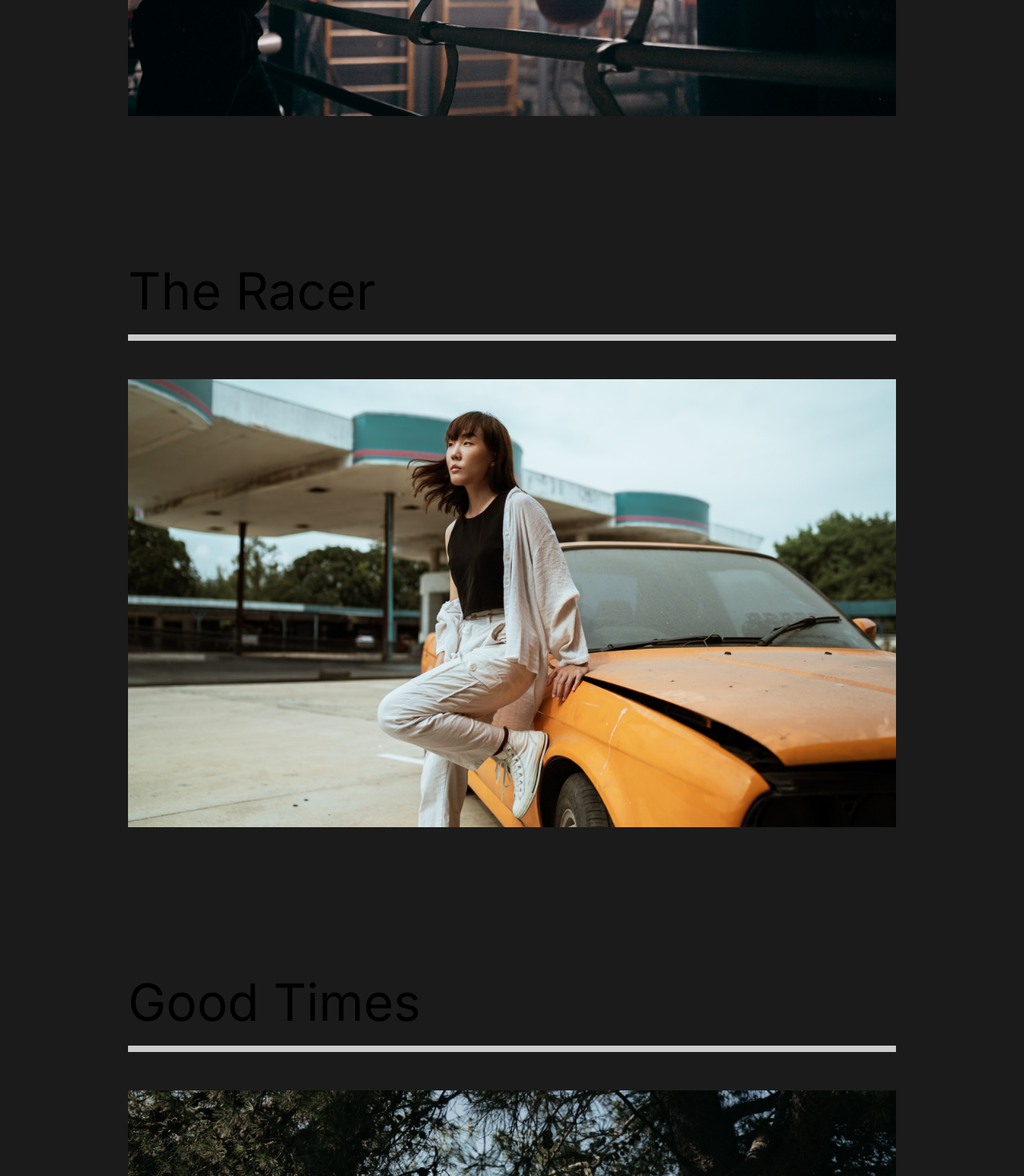
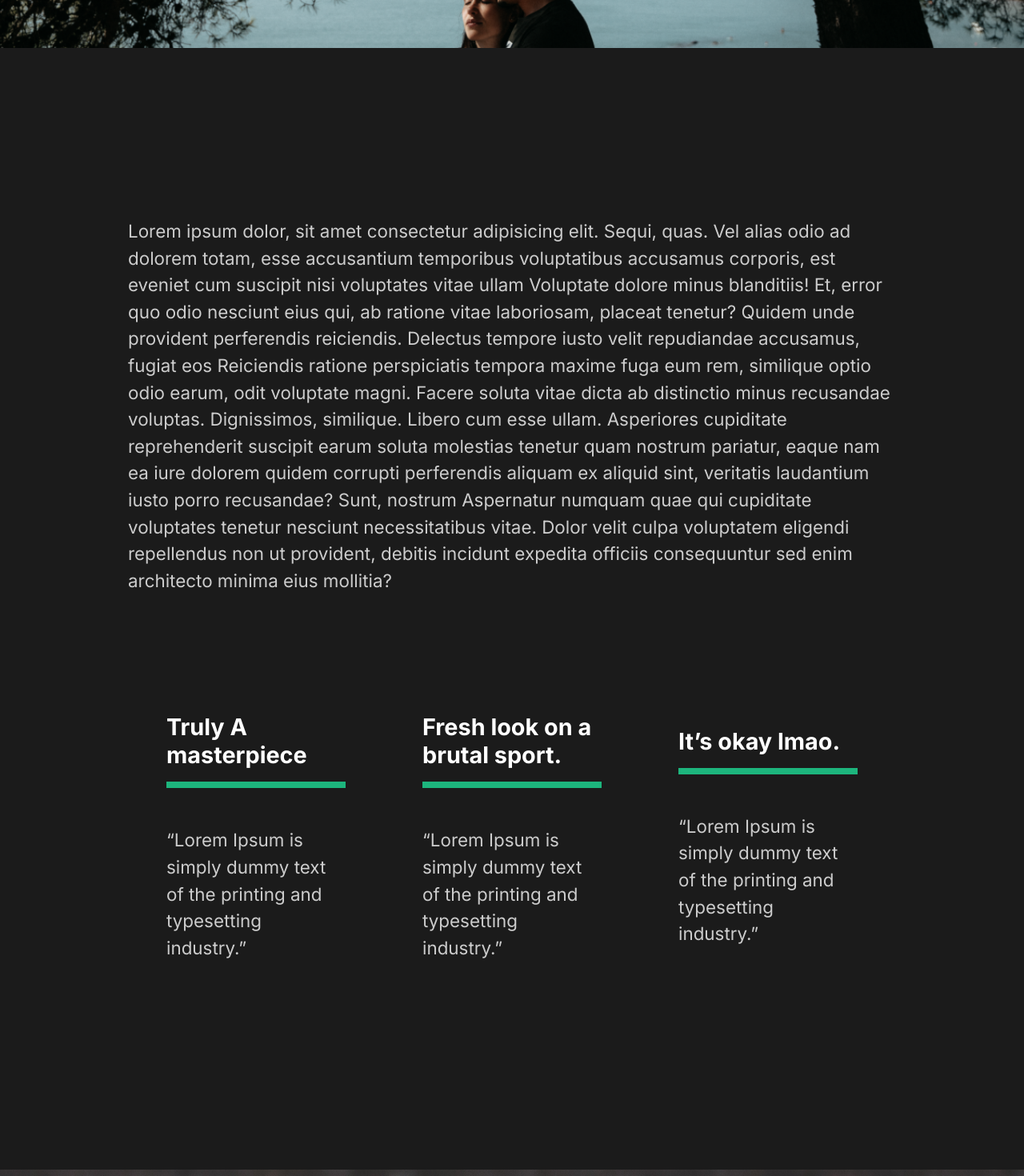
Before and after one commit to Kaniha-H/react-portfolio, a React (Create React App) app: page /work/good-times in a window 1280 px wide. Shown: the part 740-2210 px from the top of the page at 80% size. Built offline with nearby package versions, Linux system fonts and the light colour scheme.

Commit message:
creating movie details

```diff
--- a/src/App.js
+++ b/src/App.js
@@ -5,6 +5,7 @@ import AboutUs from "./pages/AboutUs";
 import Nav from "./components/Nav";
 import ContactUs from "./pages/ContactUs";
 import OurWork from "./pages/OurWork";
+import MovieDetail from "./pages/MovieDetail";
 // Router
 import { Switch, Route } from 'react-router-dom';
 function App() {
@@ -16,8 +17,11 @@ function App() {
         <Route path="/" exact>
           <AboutUs />
         </Route>
-        <Route path="/work">
+        <Route path="/work" exact>
           <OurWork />
+        </Route>
+        <Route path="/work/:id">
+          <MovieDetail />
         </Route>
         <Route path="/contact">
           <ContactUs />
--- /dev/null
+++ b/src/movieState.js
@@ -0,0 +1,84 @@
+// Import Images
+import athlete from "./images/athlete-small.png";
+import goodtimes from "./images/goodtimes-small.png";
+import theracer from "./images/theracer-small.png";
+import athlete2 from "./images/athlete2.png";
+import goodtimes2 from "./images/good-times2.jpg";
+import theracer2 from "./images/the-racer2.jpg";
+
+export const MovieState = () => {
+  return [
+    {
+        title: "The Athlete",
+        mainImg: athlete,
+        secondaryImg: athlete2,
+        url: "/work/the-athlete",
+        description: "Lorem ipsum dolor, sit amet consectetur adipisicing elit. Sequi, quas. Vel alias odio ad dolorem totam, esse accusantium temporibus voluptatibus accusamus corporis, est eveniet cum suscipit nisi voluptates vitae ullam Voluptate dolore minus blanditiis! Et, error quo odio nesciunt eius qui, ab ratione vitae laboriosam, placeat tenetur? Quidem unde provident perferendis reiciendis. Delectus tempore iusto velit repudiandae accusamus, fugiat eos Reiciendis ratione perspiciatis tempora maxime fuga eum rem, similique optio odio earum, odit voluptate magni. Facere soluta vitae dicta ab distinctio minus recusandae voluptas. Dignissimos, similique. Libero cum esse ullam. Asperiores cupiditate reprehenderit suscipit earum soluta molestias tenetur quam nostrum pariatur, eaque nam ea iure dolorem quidem corrupti perferendis aliquam ex aliquid sint, veritatis laudantium iusto porro recusandae? Sunt, nostrum Aspernatur numquam quae qui cupiditate voluptates tenetur nesciunt necessitatibus vitae. Dolor velit culpa voluptatem eligendi repellendus non ut provident, debitis incidunt expedita officiis consequuntur sed enim architecto minima eius mollitia?",
+        awards: [
+            {
+            title: "Truly A masterpiece",
+            description:
+                "“Lorem Ipsum is simply dummy text of the printing and typesetting industry.”",
+            },
+            {
+            title: "Fresh look on a brutal sport.",
+            description:
+                "“Lorem Ipsum is simply dummy text of the printing and typesetting industry.”",
+            },
+            {
+            title: "It’s okay lmao.",
+            description:
+                "“Lorem Ipsum is simply dummy text of the printing and typesetting industry.”",
+            },
+        ],
+    },
+    {
+        title: "Good Times",
+        mainImg: goodtimes,
+        url: "/work/good-times",
+        secondaryImg: goodtimes2,
+        description: "Lorem ipsum dolor, sit amet consectetur adipisicing elit. Sequi, quas. Vel alias odio ad dolorem totam, esse accusantium temporibus voluptatibus accusamus corporis, est eveniet cum suscipit nisi voluptates vitae ullam Voluptate dolore minus blanditiis! Et, error quo odio nesciunt eius qui, ab ratione vitae laboriosam, placeat tenetur? Quidem unde provident perferendis reiciendis. Delectus tempore iusto velit repudiandae accusamus, fugiat eos Reiciendis ratione perspiciatis tempora maxime fuga eum rem, similique optio odio earum, odit voluptate magni. Facere soluta vitae dicta ab distinctio minus recusandae voluptas. Dignissimos, similique. Libero cum esse ullam. Asperiores cupiditate reprehenderit suscipit earum soluta molestias tenetur quam nostrum pariatur, eaque nam ea iure dolorem quidem corrupti perferendis aliquam ex aliquid sint, veritatis laudantium iusto porro recusandae? Sunt, nostrum Aspernatur numquam quae qui cupiditate voluptates tenetur nesciunt necessitatibus vitae. Dolor velit culpa voluptatem eligendi repellendus non ut provident, debitis incidunt expedita officiis consequuntur sed enim architecto minima eius mollitia?",
+        awards: [
+            {
+            title: "Truly A masterpiece",
+            description:
+                "“Lorem Ipsum is simply dummy text of the printing and typesetting industry.”",
+            },
+            {
+            title: "Fresh look on a brutal sport.",
+            description:
+                "“Lorem Ipsum is simply dummy text of the printing and typesetting industry.”",
+            },
+            {
+            title: "It’s okay lmao.",
+            description:
+                "“Lorem Ipsum is simply dummy text of the printing and typesetting industry.”",
+            },
+        ],
+    },
+    {
+        title: "The Racer",
+        mainImg: theracer,
+        url: "/work/the-racer",
+        secondaryImg: theracer2,
+        description: "Lorem ipsum dolor, sit amet consectetur adipisicing elit. Sequi, quas. Vel alias odio ad dolorem totam, esse accusantium temporibus voluptatibus accusamus corporis, est eveniet cum suscipit nisi voluptates vitae ullam Voluptate dolore minus blanditiis! Et, error quo odio nesciunt eius qui, ab ratione vitae laboriosam, placeat tenetur? Quidem unde provident perferendis reiciendis. Delectus tempore iusto velit repudiandae accusamus, fugiat eos Reiciendis ratione perspiciatis tempora maxime fuga eum rem, similique optio odio earum, odit voluptate magni. Facere soluta vitae dicta ab distinctio minus recusandae voluptas. Dignissimos, similique. Libero cum esse ullam. Asperiores cupiditate reprehenderit suscipit earum soluta molestias tenetur quam nostrum pariatur, eaque nam ea iure dolorem quidem corrupti perferendis aliquam ex aliquid sint, veritatis laudantium iusto porro recusandae? Sunt, nostrum Aspernatur numquam quae qui cupiditate voluptates tenetur nesciunt necessitatibus vitae. Dolor velit culpa voluptatem eligendi repellendus non ut provident, debitis incidunt expedita officiis consequuntur sed enim architecto minima eius mollitia?",
+        awards: [
+            {
+            title: "Truly A masterpiece",
+            description:
+                "“Lorem Ipsum is simply dummy text of the printing and typesetting industry.”",
+            },
+            {
+            title: "Fresh look on a brutal sport.",
+            description:
+                "“Lorem Ipsum is simply dummy text of the printing and typesetting industry.”",
+            },
+            {
+            title: "It’s okay lmao.",
+            description:
+                "“Lorem Ipsum is simply dummy text of the printing and typesetting industry.”",
+            },
+        ],
+    },
+  ];
+};
--- /dev/null
+++ b/src/pages/MovieDetail.js
@@ -0,0 +1,110 @@
+import React, { useState, useEffect } from 'react';
+// style
+import styled from 'styled-components';
+// Router
+import { useHistory } from 'react-router-dom';
+import { MovieState } from '../movieState';
+
+const Moviedetail = () => {
+    const history = useHistory();
+    const url = history.location.pathname;
+    const [movies, setMovies] = useState(MovieState);
+    const [movie, setMovie] = useState(null);
+
+    // useEffect
+    useEffect(() => {
+        const currentMovie = movies.filter((stateMovie) => stateMovie.url === url);
+        setMovie(currentMovie[0]);
+    }, [movies, url]);
+    return (
+        <>
+            {movie && (
+                <DetailsStyled>
+                    <HeadLineStyled>
+                        <h2>{movie.title}</h2>
+                        <img src={movie.mainImg} alt={movie.title} />
+                        <p>{movie.description}</p>
+                    </HeadLineStyled>
+                    <Awards>
+                        {movie.awards.map((award) => (
+                            <Award title={award.title} description={award.description} key={award.title}/>
+                        ))}
+                    </Awards>
+                    <ImageDisplayStyled>
+                        <img src={movie.secondaryImg} alt="" />
+                    </ImageDisplayStyled>
+                </DetailsStyled>
+            )}
+        </>
+    );
+};
+
+const DetailsStyled = styled.div`
+    color: #fff;
+`;
+
+const HeadLineStyled = styled.div`
+    min-height: 90vh;
+    padding-top: 20vh;
+    position: relative;
+    h2 {
+        position: absolute;
+        top: 5%;
+        left: 50%;
+        transform: translate(-50%, -10%);
+    }
+    img {
+        width: 100%;
+        height: 70vh;
+        object-fit: cover;
+    }
+    p {
+        margin: 10rem 10rem 0 10rem;
+        padding-bottom: 0;
+    }
+`;
+
+const Awards = styled.div`
+    min-height: 80vh;
+    display: flex;
+    margin: 0 10rem 5rem 10rem;
+    align-items: center;
+    justify-content: space-around;
+`;
+
+const AwardStyled = styled.div`
+    padding: 0 3rem;
+    h3 {
+        font-size: 1.8rem;
+    }
+    .line {
+        width: 100%;
+        background: #1db57d;
+        height: .5rem;
+        margin: 1rem 0;
+    }
+    p {
+        padding: 2rem 0;
+    }
+`;
+const ImageDisplayStyled = styled.div`
+    min-height: 50vh;
+    img {
+        width: 100%;
+        height: 100vh;
+        object-fit: cover;
+    }
+`;
+
+// Award component
+const Award = ({title, description}) => {
+    return (
+        <AwardStyled>
+            <h3>{title}</h3>
+            <div className="line"></div>
+            <p>{description}</p>
+        </AwardStyled>
+    );
+};
+
+export default Moviedetail;
--- a/src/pages/OurWork.js
+++ b/src/pages/OurWork.js
@@ -14,21 +14,21 @@ const Ourwork = () => {
             <MovieStyled>
                 <h2>The Athlete</h2>
                 <div className="line"></div>
-                <Link>
+                <Link to="/work/the-athlete">
                     <img src={ athlete } alt="athlete" />
                 </Link>
             </MovieStyled>
             <MovieStyled>
                 <h2>The Racer</h2>
                 <div className="line"></div>
-                <Link>
+                <Link to="/work/the-racer">
                     <img src={ theracer } alt="theracer" />
                 </Link>
             </MovieStyled>
             <MovieStyled>
                 <h2>Good Times</h2>
                 <div className="line"></div>
-                <Link>
+                <Link to="/work/good-times">
                     <img src={ goodtimes } alt="goodtimes" />
                 </Link>
             </MovieStyled>
@@ -42,6 +42,7 @@ const WorkStyled = styled.div`
     padding: 5rem 10rem;
     h2 {
         padding: 1rem 0;
+        color: #fff;
     }
 `;
 
@@ -49,7 +50,7 @@ const MovieStyled = styled.div`
     padding-bottom: 10rem;
     .line {
         height: .5rem;
-        background: #ccc;
+        background: #1db57d;
         margin-bottom: 3rem;
     }
     img {
```
